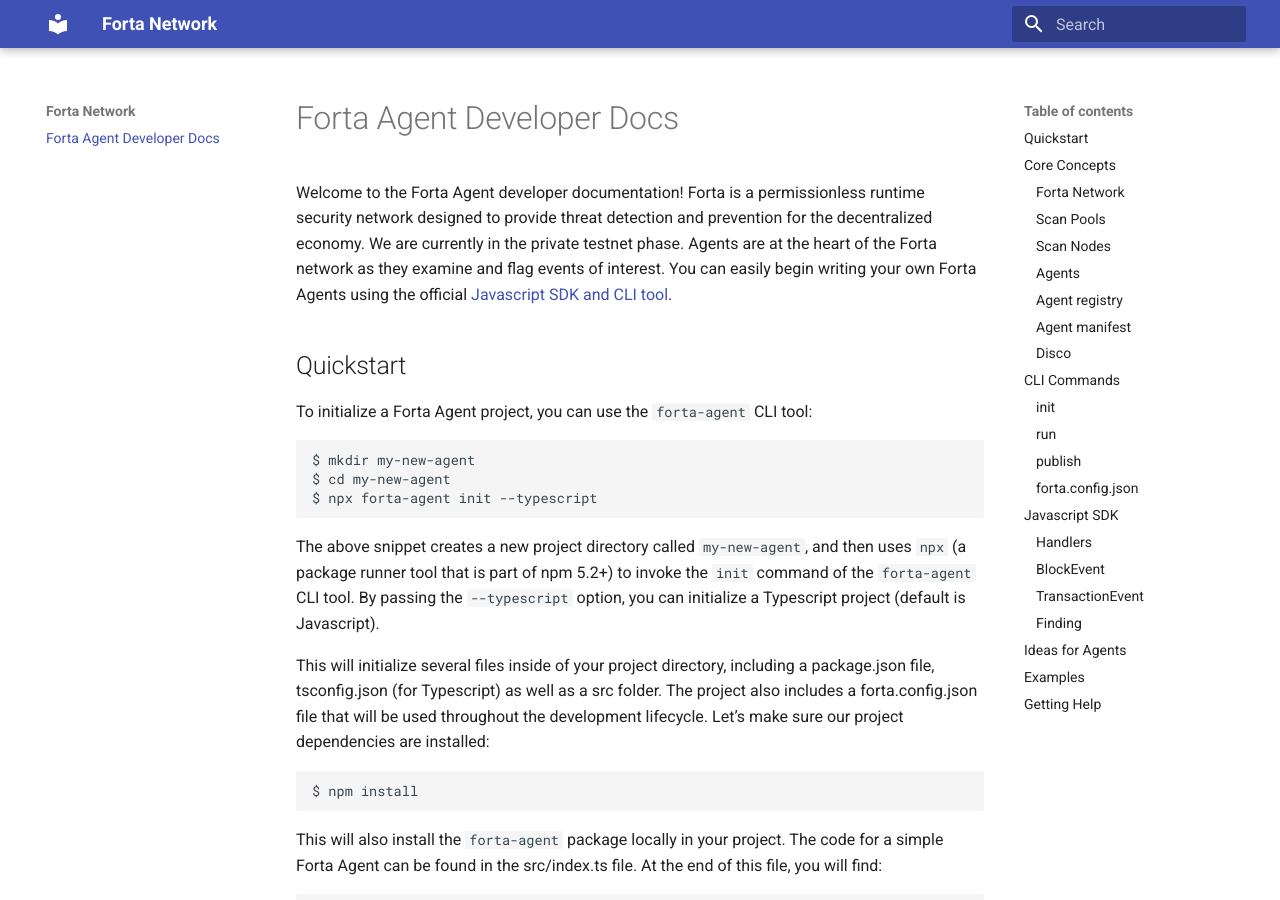
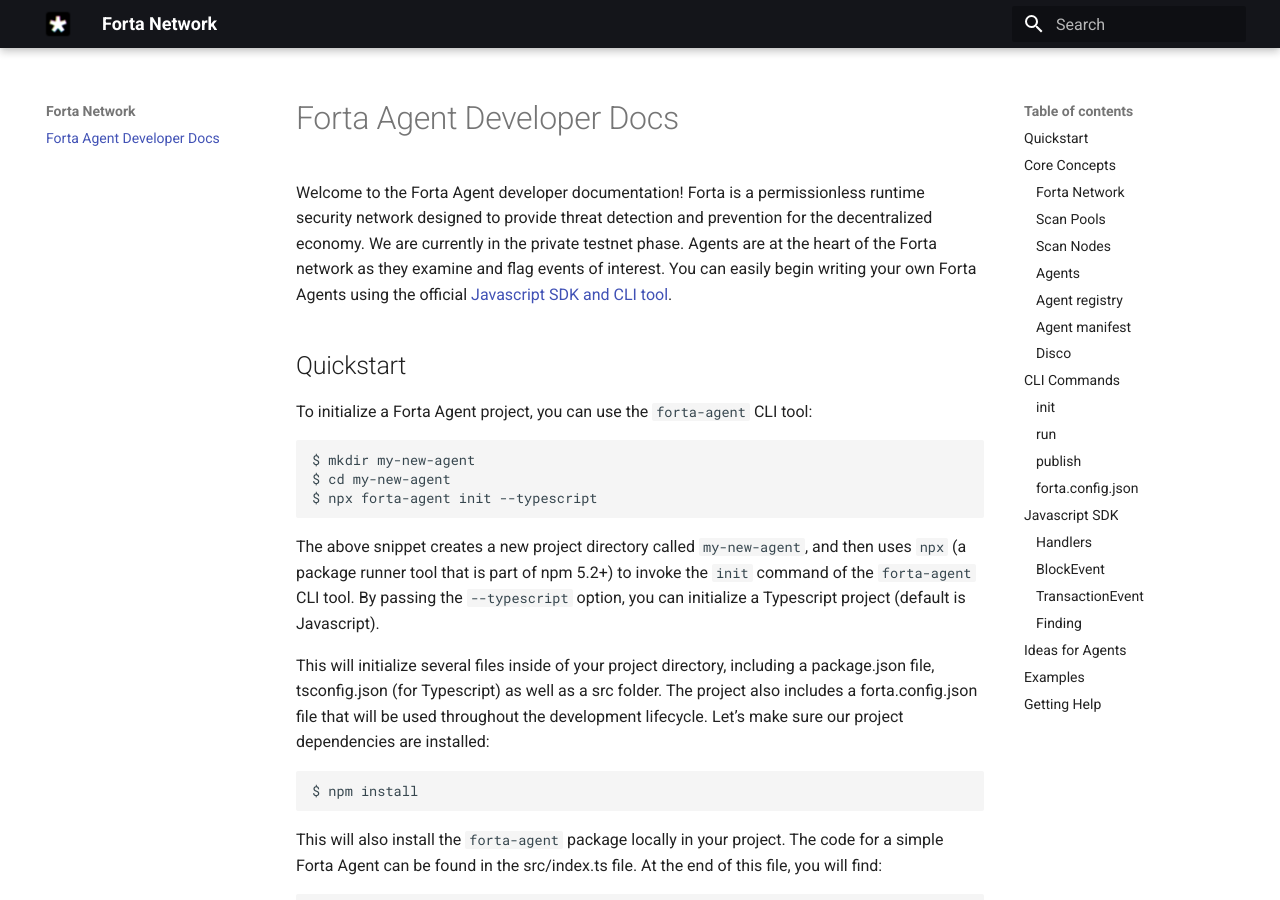
Before and after one commit to forta-network/docs, an MkDocs documentation site: the page built from docs/index.md, in a window 1280 px wide and 900 px high. Built offline with MkDocs 1.6.1 and Material for MkDocs 9.7.7, drawn with Linux system fonts in a browser that asks for light colours.

Commit message:
styling changes

```diff
--- a/mkdocs.yml
+++ b/mkdocs.yml
@@ -2,3 +2,7 @@
 
 theme:
   name: material
+  palette:
+    primary: black
+    accent: blue grey
+  logo: forta-logo.png
```
Also changed, not shown: docs/forta-logo.png (added).
